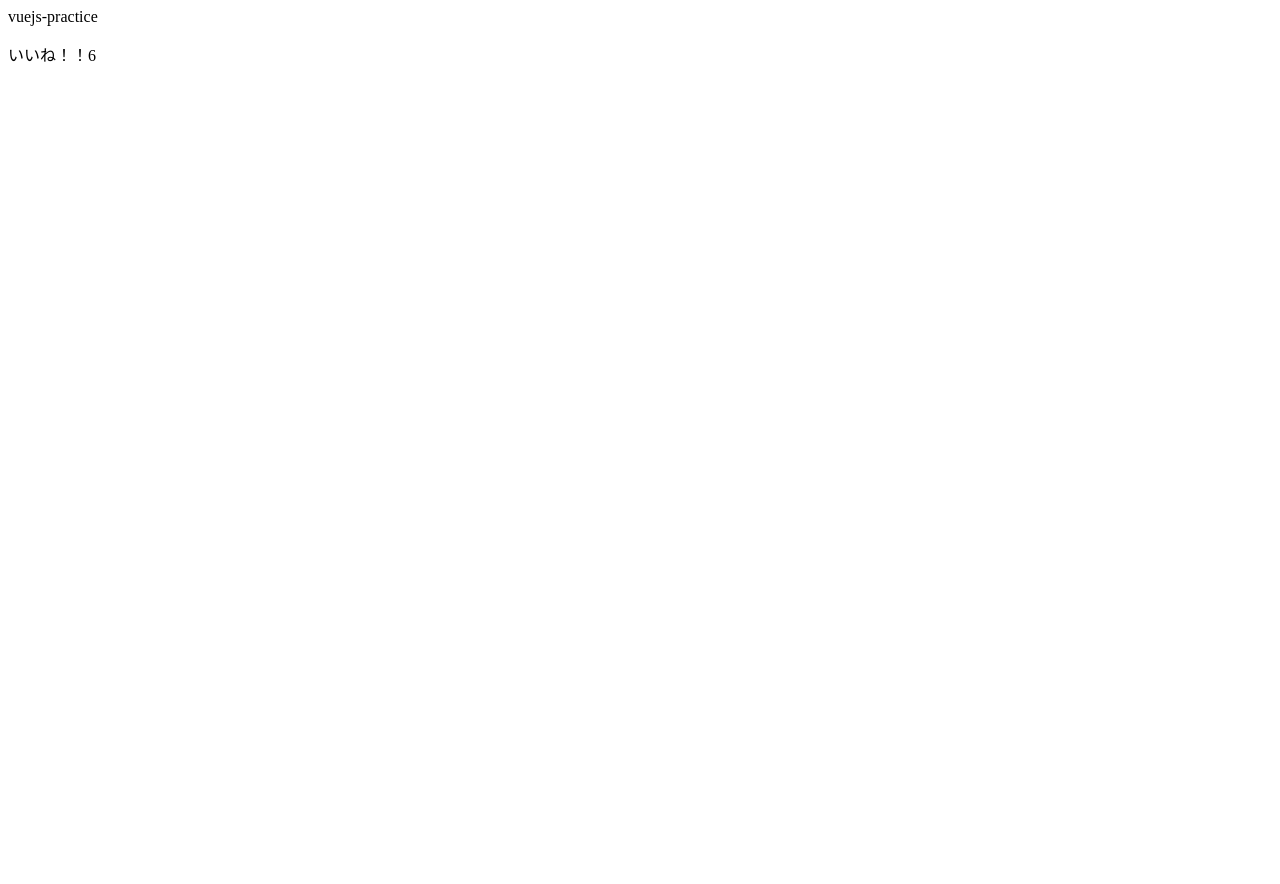
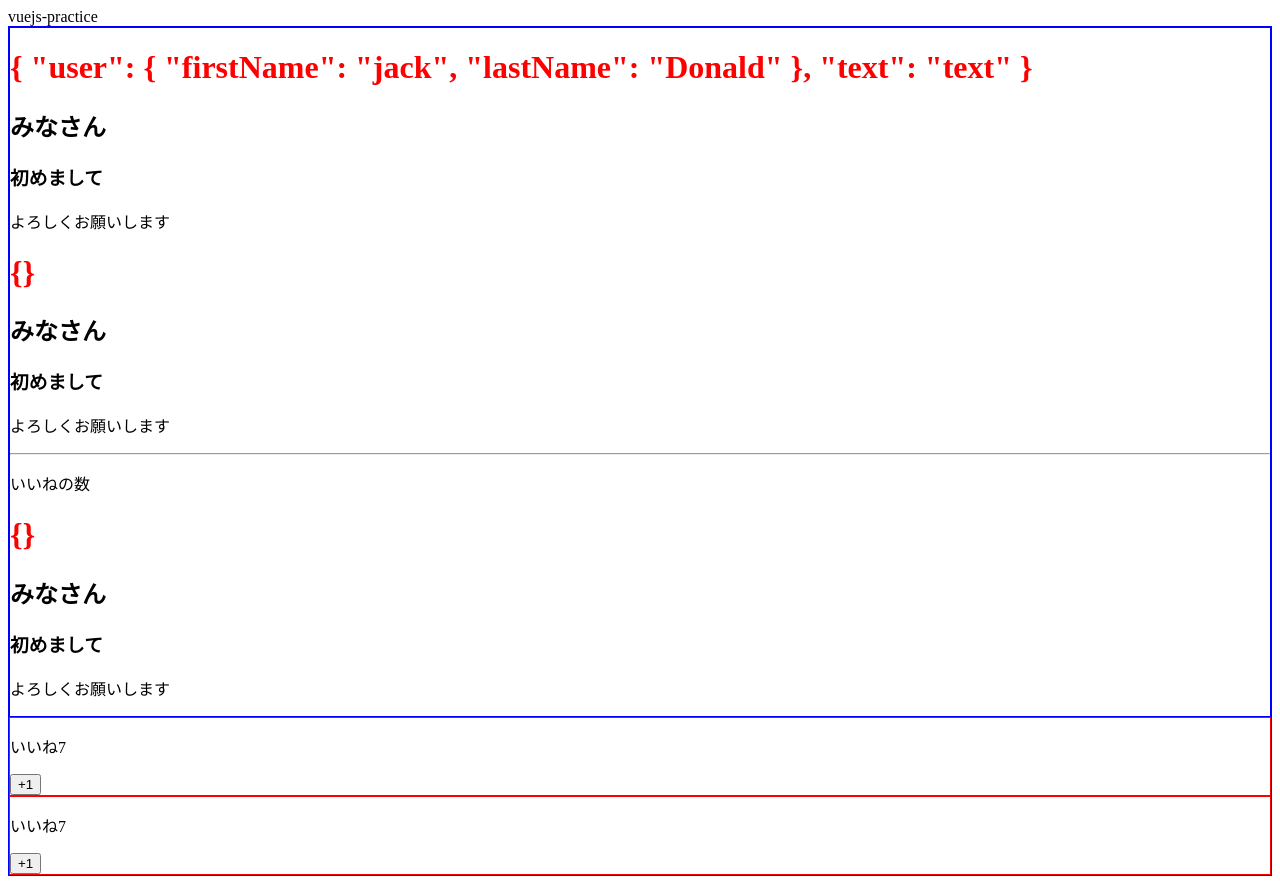
Before and after one commit to taji0625/vuejs-practice, a Vue app: page / in a window 1280 px wide. Before the commit the page ends 800 px from the top, so only its background shows below. Built offline with nearby package versions, Linux system fonts and the light colour scheme.

Commit message:
practice-2

```diff
--- a/src/App.vue
+++ b/src/App.vue
@@ -1,16 +1,41 @@
 <template>
-  <p>いいね！！{{number}}</p>
+  <div>
+    <LikeHeader v-slot="slotProps">
+      <h1>{{ slotProps }}</h1>
+      <h2>みなさん</h2>
+      <h3>初めまして</h3>
+      <p>よろしくお願いします</p>
+    </LikeHeader>
+    <LikeNumber :total-number="number" @my-click="incrementNumber"></LikeNumber>
+    <LikeNumber :total-number="number"></LikeNumber>
+  </div>
 </template>
 
 <script>
+import LikeHeader from "./components/LikeHeader.vue";
+
 export default {
-  data: function() {
+  data() {
     return {
-      number: 6
+      number: 14
+    }
+  },
+  components: {
+    LikeHeader
+  },
+  methods: {
+    incrementNumber(value) {
+      this.number = value;
     }
   }
-}
+};
 </script>
 
-<style>
+<style scoped>
+div {
+  border: 1px solid blue;
+}
+h1 {
+  color: red;
+}
 </style>
--- /dev/null
+++ b/src/components/LikeHeader.vue
@@ -0,0 +1,28 @@
+<template>
+  <div>
+    <slot :user="user" text="text"></slot>
+    <slot></slot>
+    <hr>
+    <p>いいねの数</p>
+    <slot></slot>
+  </div>
+</template>
+
+<script>
+export default {
+  data() {
+    return {
+      user: {
+        firstName: "jack",
+        lastName: "Donald"
+      }
+    };
+  },
+}
+</script>
+
+<style scoped>
+h1 {
+  color: red;
+}
+</style>
--- /dev/null
+++ b/src/components/LikeNumber.vue
@@ -0,0 +1,28 @@
+<template>
+  <div>
+    <p>いいね{{ halfNumber }}</p>
+    <button @click="increment">+1</button>
+  </div>
+</template>
+
+<script>
+export default {
+  props: ["totalNumber"],
+  computed: {
+    halfNumber() {
+      return this.totalNumber / 2;
+    }
+  },
+  methods: {
+    increment() {
+      this.$emit("my-click", this.totalNumber + 1);
+    }
+  }
+};
+</script>
+
+<style scoped>
+div {
+  border: 1px solid red;
+}
+</style>
--- a/src/main.js
+++ b/src/main.js
@@ -1,17 +1,11 @@
-import Vue from 'vue'
-import App from './App.vue'
+import Vue from 'vue';
+import App from './App.vue';
+import LikeNumber from './components/LikeNumber.vue';
 
-Vue.config.productionTip = false
+Vue.config.productionTip = false;
+Vue.component('LikeNumber', LikeNumber);
 
-Vue.component('my-component', {
-  data: function(){
-    return {
-      number: 12
-    }
-  },
-  template: '<p>いいね{{number}}</p>'
-})
 
 new Vue({
   render: h => h(App),
-}).$mount('#app')
+}).$mount('#app');
```
